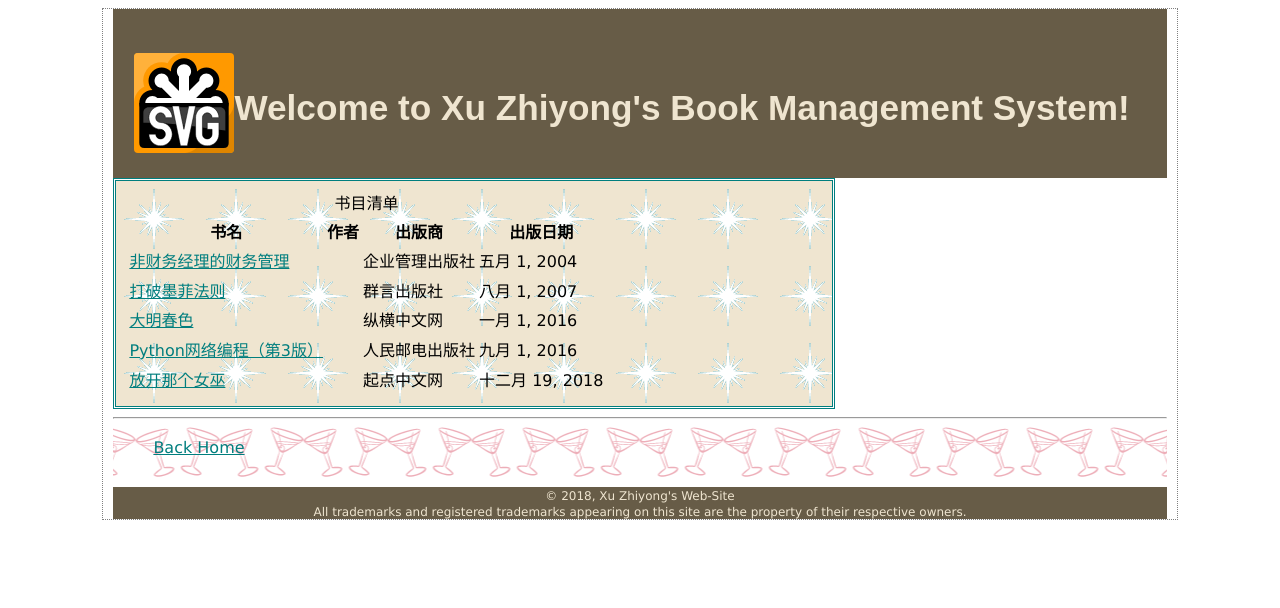
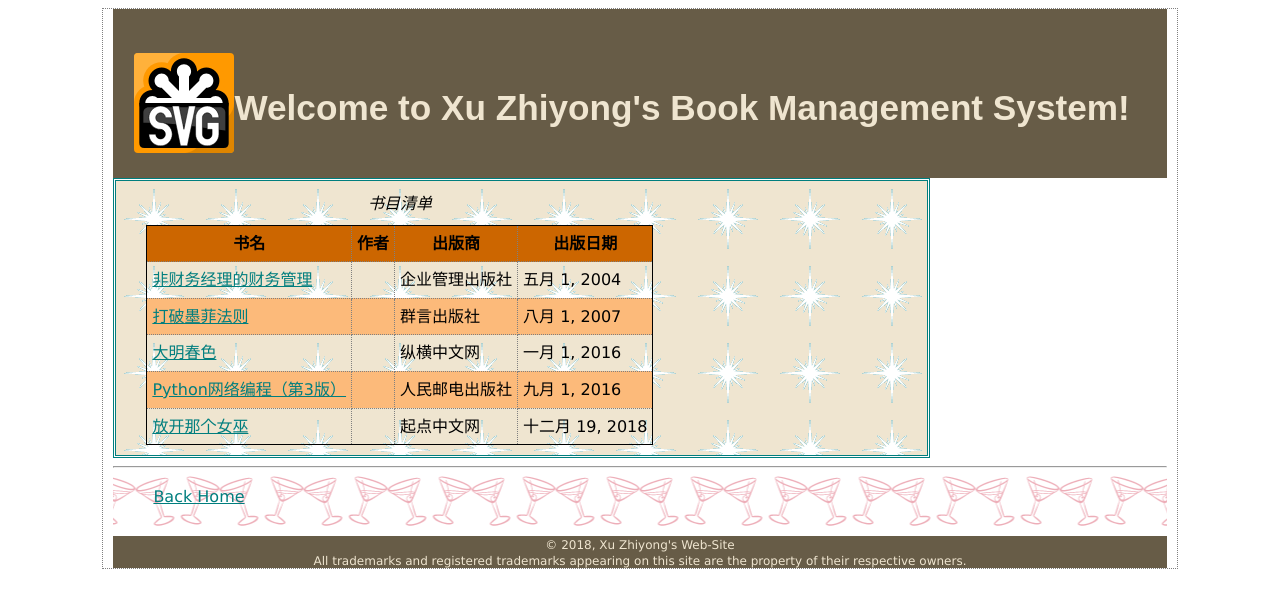
Before and after one commit to focus617/mysite, a Django app: page /book/ in a window 1280 px wide. Shown: the top 608 px of the page. Run offline with Django 3.2, Linux system fonts and the light colour scheme; data comes from the database, SQL or seed files in the repository; both versions use the stored data as it was after the commit; some web fonts are replaced.

Commit message:
Add CSS supporting for table

```diff
--- a/static/base.css
+++ b/static/base.css
@@ -174,21 +174,28 @@
 	padding: 0px 0px 0px 40px;
 }
 
+table {
+	margin-left: 20px;
+	margin-right: 20px;
+	border: thin solid black;
+	caption-side: top;
+	border-collapse: collapse;
+}
 
-#guarantee {
-	border-color: white;
-	border-width: 3px;
-	border-style: dashed;
-	background-color: #a7cece;
-	background-image: url("images/background.gif");
-	background-repeat: no-repeat;
-	background-position: top left;
-	padding: 25px;
-	padding-left: 80px;
-	margin: 30px;
-	margin-right: 250px;
-	color: #444444;
-	font-family: Georgia, "Times New Roman", Times, serif;
+td, th {
+	border: thin dotted gray;
+	padding: 5px;
+}
+
+th {
+	background-color: #cc6600;
+}
+
+tr:nth-child(even) {
+	background-color: #fcba7a;
+}
+
+caption {
 	font-style: italic;
-	line-height: 1.9em;
+	padding-bottom: 8px;
 }
```
Also changed, not shown: db.sqlite3.
